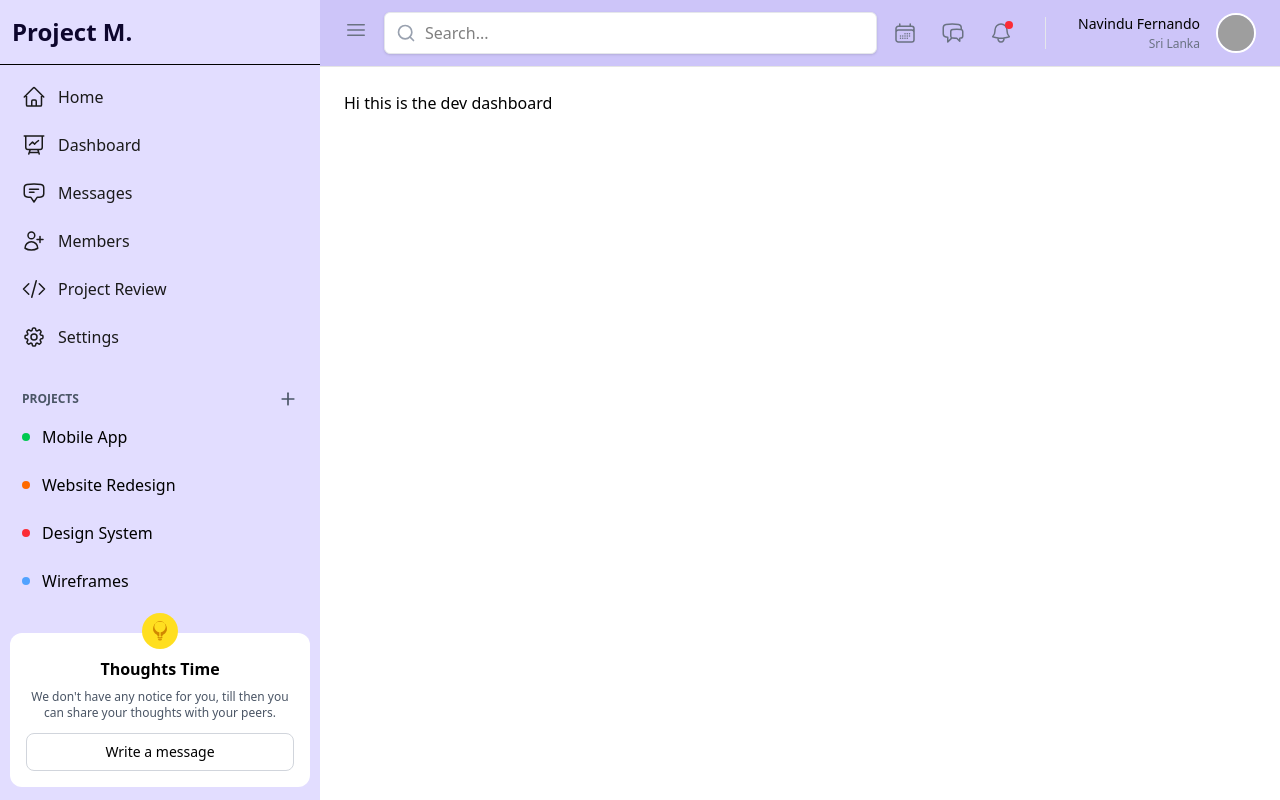
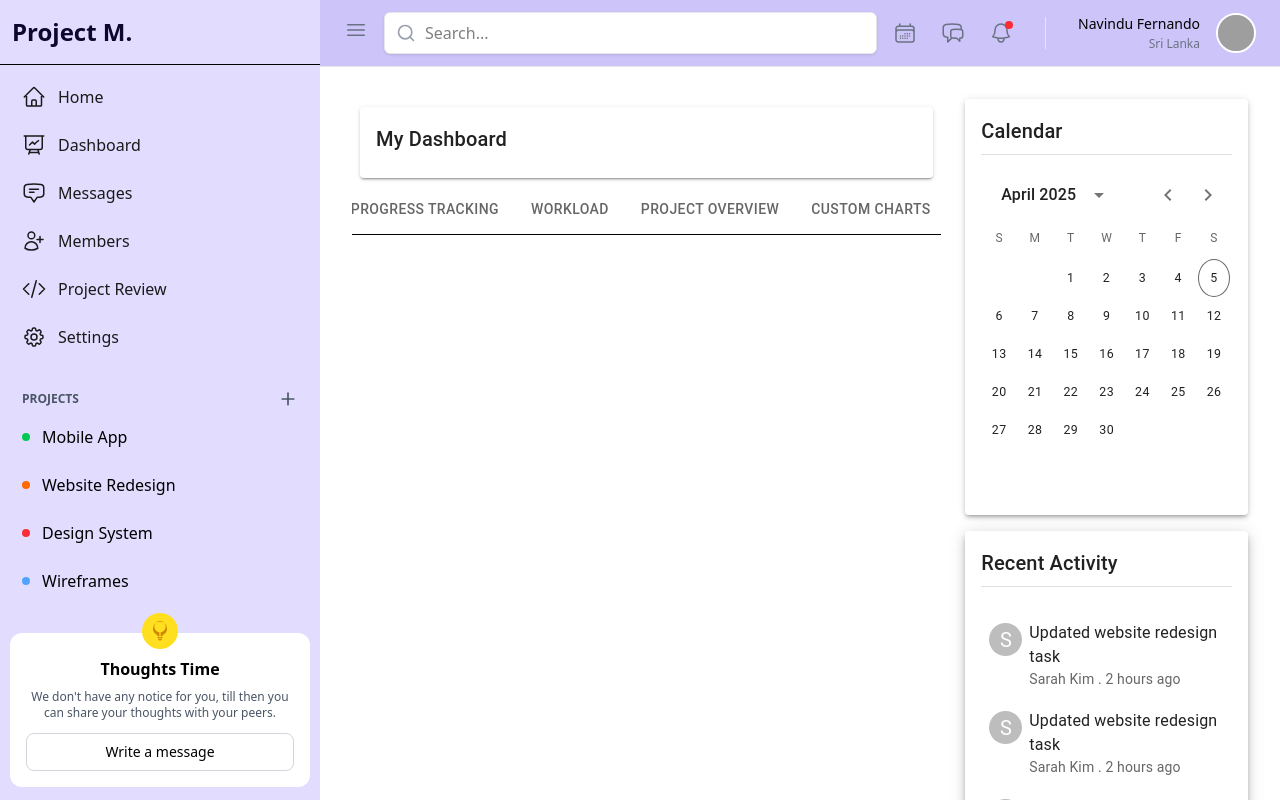
Before and after one commit to navindufernando/QUBIQ, a React (Vite) app in the folder common/sideandnavbar/: page /dashboard in a window 1280 px wide. Shown: the top 800 px of the page. Built offline with nearby package versions, Linux system fonts and the light colour scheme; grey boxes are pictures that could not be loaded.

Commit message:
initial commit for pm-dashboard

```diff
--- a/common/sideandnavbar/src/App.tsx
+++ b/common/sideandnavbar/src/App.tsx
@@ -15,7 +15,7 @@ import Profile from './pages/profile/profile'
 
 const App = () => {
   const [isSidebarVisible, setIsSidebarVisible] = useState<boolean>(true)
-  const [user, setUser] = useState<UserType>(UserType.DEV)
+  const [user, setUser] = useState<UserType>(UserType.PM)
 
   const toggleSidebar = () => {
     setIsSidebarVisible(!isSidebarVisible)
--- /dev/null
+++ b/common/sideandnavbar/src/pages/Dashboard-pm/Components/Activity.tsx
@@ -0,0 +1,46 @@
+import { Avatar, Divider, List, ListItem, ListItemAvatar, ListItemIcon, ListItemText, Paper, Typography } from '@mui/material'
+import React from 'react'
+
+const mockRecentActivity = [
+    { id: 1, user: 'Sarah Kim', action: 'Updated website redesign task', time: '2 hours ago' },
+    { id: 2, user: 'Sarah Kim', action: 'Updated website redesign task', time: '2 hours ago' },
+    { id: 3, user: 'Sarah Kim', action: 'Updated website redesign task', time: '2 hours ago' },
+    { id: 4, user: 'Sarah Kim', action: 'Updated website redesign task', time: '2 hours ago' },
+    { id: 5, user: 'Sarah Kim', action: 'Updated website redesign task', time: '2 hours ago' }
+]
+
+const Activity = () => {
+    return (
+        <div>
+            <Paper elevation={6} sx={{ p: 2, height: '100%', mt: 2 }}>
+                <Typography variant='h6' gutterBottom>
+                    Recent Activity
+                </Typography>
+                <Divider sx={{ mb: 2 }} />
+                <List sx={{ width: '100%' }}>
+                    {mockRecentActivity.map((activity) => (
+                        <ListItem key={activity.id} alignItems='flex-start' sx={{ px: 1, py: 0.5 }}>
+                            <ListItemAvatar sx={{ minWidth: 40 }}>
+                                <Avatar sx={{ width: 33, height: 33, fontSize: '0.975' }}>
+                                    {activity.user.charAt(0)}
+                                </Avatar>
+                            </ListItemAvatar>
+                            <ListItemText
+                                primary={activity.action}
+                                secondary={
+                                    <React.Fragment>
+                                        <Typography component='span' variant='body2' color='text.secondary'>
+                                            {activity.user} . {activity.time}
+                                        </Typography>
+                                    </React.Fragment>
+                                }
+                            />
+                        </ListItem>
+                    ))}
+                </List>
+            </Paper>
+        </div>
+    )
+}
+
+export default Activity
--- /dev/null
+++ b/common/sideandnavbar/src/pages/Dashboard-pm/Components/Calendar.tsx
@@ -0,0 +1,44 @@
+import { LocalizationProvider } from '@mui/x-date-pickers/LocalizationProvider';
+import { AdapterDayjs } from '@mui/x-date-pickers/AdapterDayjs';
+import { DateCalendar } from '@mui/x-date-pickers/DateCalendar';
+import { Divider, Paper, Typography } from '@mui/material';
+
+const Calendar = () => {
+    return (
+        <div>
+            <Paper elevation={3} sx={{ p: 2 }}>
+                <Typography variant='h6' gutterBottom>
+                    Calendar
+                </Typography>
+                <Divider sx={{ mb: 1 }} />
+                <LocalizationProvider dateAdapter={AdapterDayjs}>
+                    <DateCalendar
+                        sx={{
+                            width: '100%',
+                            '& .MuiPickersCalendarHeader-root': {
+                                paddingLeft: 2.5,
+                                paddingRight: 0.5
+                            },
+                            '& .MuiDayCalendar-weekContainer': {
+                                justifyContent: 'space-around',
+                                margin: 'auto'
+                            },
+                            '& .MuiDayCalendar-header': {
+                                justifyContent: 'space-around',
+                                margin: 'auto',
+                                fontSize: '0.775rem'
+                            },
+                            '& .MuiPickersDay-root': {
+                                height: 38,
+                                fontSize: '0.775rem'
+                            },
+
+                        }}
+                    />
+                </LocalizationProvider>
+            </Paper>
+        </div>
+    )
+}
+
+export default Calendar
--- /dev/null
+++ b/common/sideandnavbar/src/pages/Dashboard-pm/Components/DashboardTabs.tsx
@@ -0,0 +1,35 @@
+import { SyntheticEvent, useState } from 'react';
+import Box from '@mui/material/Box';
+import Tabs from '@mui/material/Tabs';
+import Tab from '@mui/material/Tab';
+
+const DashboardTabs = () => {
+  const [value, setValue] = useState(0);
+
+  const handleChange = (event: SyntheticEvent, newValue: number) => {
+    setValue(newValue);
+  };
+
+  return (
+    <Box sx={{
+      width: '100%',
+      bgcolor: 'background.paper',
+      borderColor: 'divider',
+      borderBottom: 1,
+      }}>
+      <Tabs value={value} onChange={handleChange} centered>
+        <Tab label="Sprints" />
+        <Tab label="Progress Tracking" />
+        <Tab label="Workload" />
+        <Tab label="Project Overview" />
+        <Tab label="Custom Charts" />
+        <Tab label="Add Tab +" />
+      </Tabs>
+    </Box>
+
+
+  );
+
+}
+
+export default DashboardTabs
--- a/common/sideandnavbar/src/pages/Dashboard-pm/PMDashboard.tsx
+++ b/common/sideandnavbar/src/pages/Dashboard-pm/PMDashboard.tsx
@@ -1,9 +1,27 @@
 import React from 'react'
+import { Paper, Typography, Button, Grid2 } from '@mui/material';
+import Calendar from './Components/Calendar';
+import Activity from './Components/Activity';
+import DashboardTabs from './Components/DashboardTabs';
+
 
 const PMDashboard = () => {
   return (
-    <div>
-      <h1>Hi this is the pm dashboard</h1>
+    <div className='p-2'>
+      <Grid2 container spacing={3}>
+        <Grid2 size={{ xs: 12, md: 8 }}>
+          <Paper elevation={2} sx={{ padding: 2, margin: 1 }}>
+          <Typography variant='h6' gutterBottom>
+              My Dashboard
+            </Typography>
+          </Paper>
+            <DashboardTabs/>
+        </Grid2>
+        <Grid2 size={{ xs: 12, md: 4 }}>
+          <Calendar/>
+          <Activity/>
+        </Grid2>
+      </Grid2>
     </div>
   )
 }
```
Also changed, not shown: common/sideandnavbar/package.json (+7 -0 lines), 1 other file (tests, documents, lock files or other folders).
